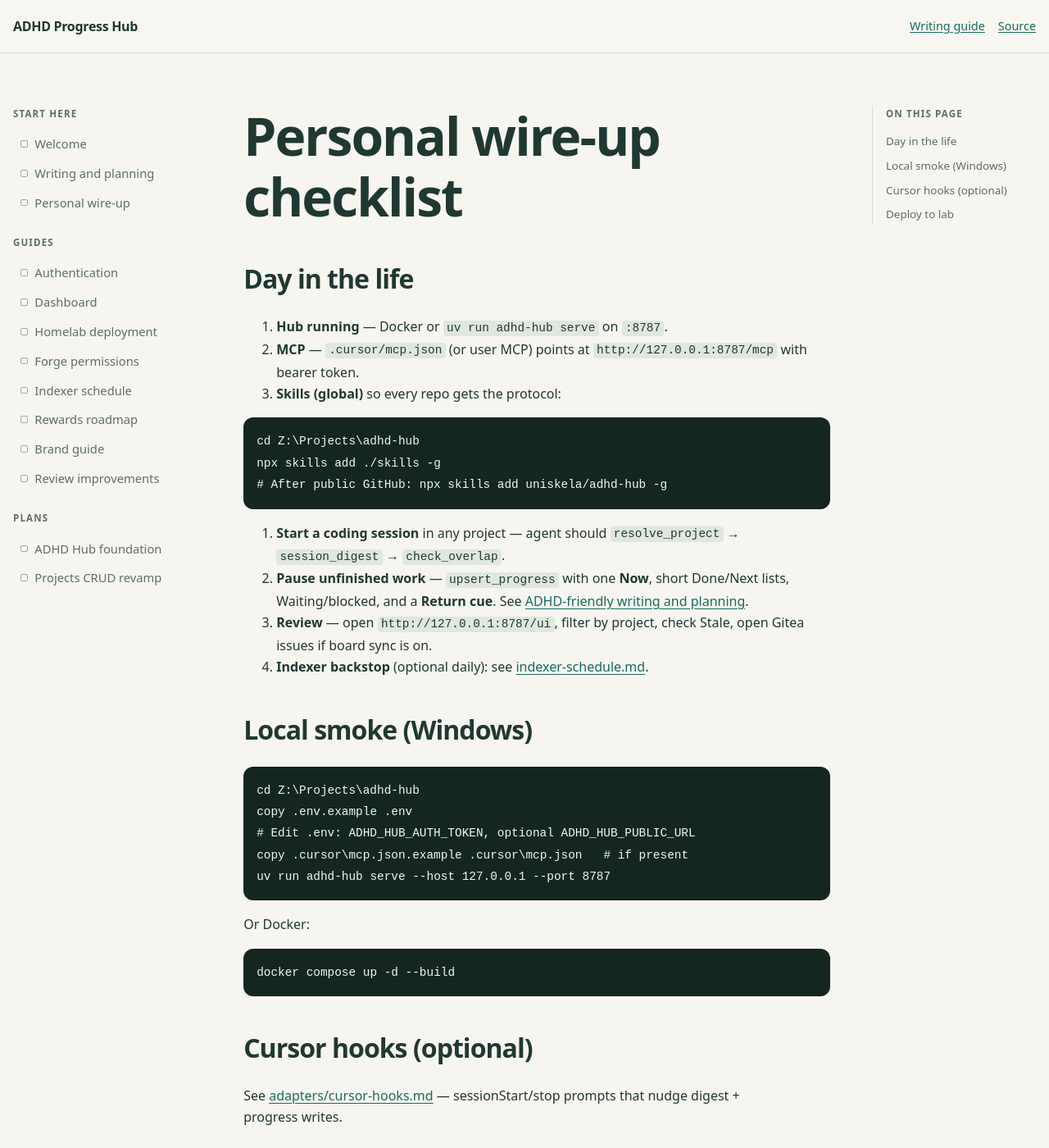
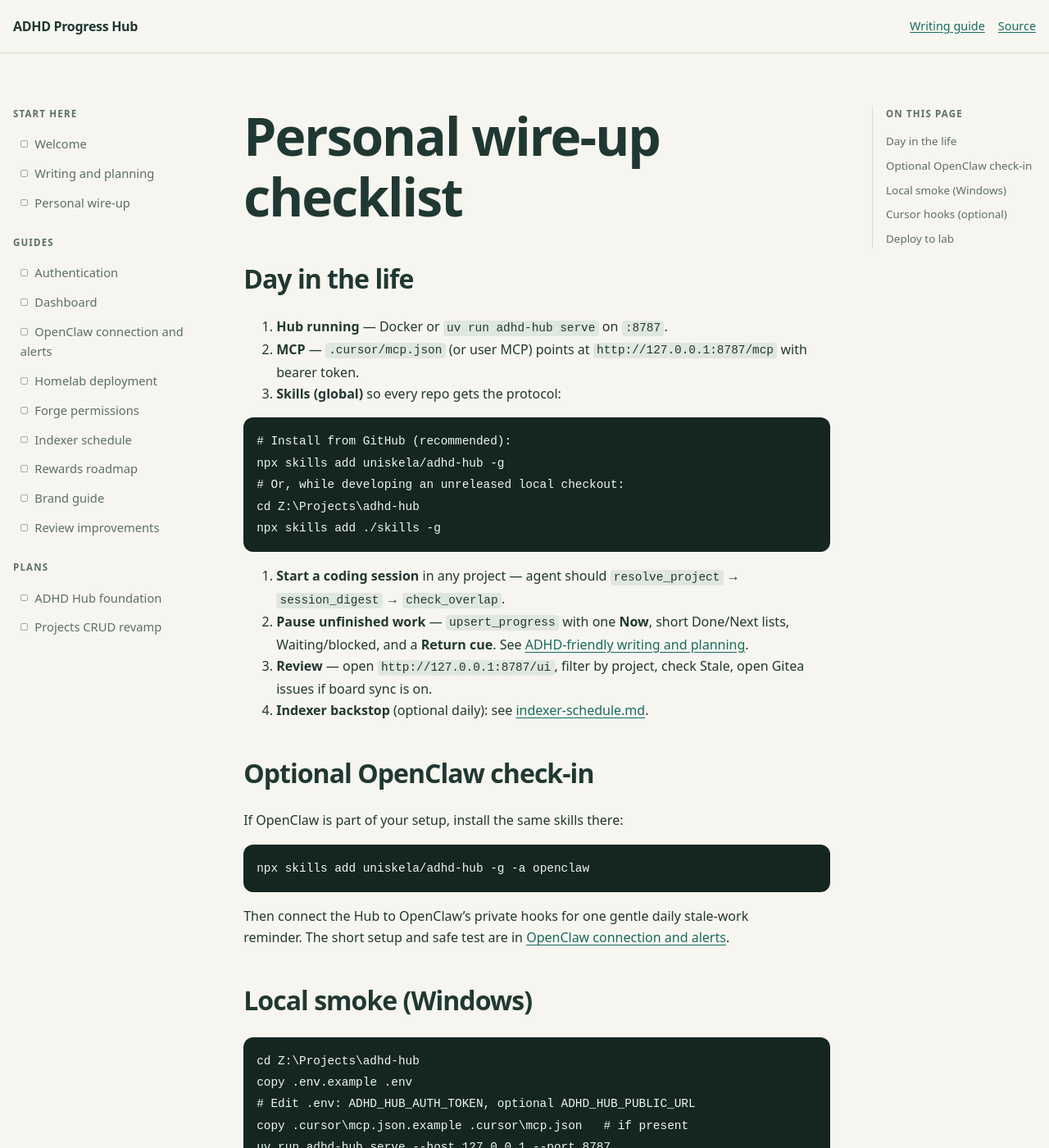
Before and after one commit to uniskela/adhd-hub, a Jekyll site: the page built from docs/personal-wireup.md, in a window 1280 px wide and 1400 px high. Shown: the whole window at 82% size. Built offline with Jekyll 4.4.1, drawn with Linux system fonts in a browser that asks for light colours; our own code applies the rules of GitHub Pages for plain Markdown files.

Commit message:
docs: add OpenClaw setup guidance

````diff
--- a/docs/_data/navigation.yml
+++ b/docs/_data/navigation.yml
@@ -13,6 +13,8 @@
       url: /authentication/
     - title: Dashboard
       url: /dashboard/
+    - title: OpenClaw connection and alerts
+      url: /openclaw/
     - title: Homelab deployment
       url: /deploy-homelab/
     - title: Forge permissions
--- a/docs/personal-wireup.md
+++ b/docs/personal-wireup.md
@@ -7,15 +7,27 @@
 3. **Skills (global)** so every repo gets the protocol:
 
 ```powershell
+# Install from GitHub (recommended):
+npx skills add uniskela/adhd-hub -g
+# Or, while developing an unreleased local checkout:
 cd Z:\Projects\adhd-hub
 npx skills add ./skills -g
-# After public GitHub: npx skills add uniskela/adhd-hub -g
 ```
 
 4. **Start a coding session** in any project — agent should `resolve_project` → `session_digest` → `check_overlap`.
 5. **Pause unfinished work** — `upsert_progress` with one **Now**, short Done/Next lists, Waiting/blocked, and a **Return cue**. See [ADHD-friendly writing and planning](adhd-friendly-writing.md).
 6. **Review** — open `http://127.0.0.1:8787/ui`, filter by project, check Stale, open Gitea issues if board sync is on.
 7. **Indexer backstop** (optional daily): see [indexer-schedule.md](indexer-schedule.md).
+
+## Optional OpenClaw check-in
+
+If OpenClaw is part of your setup, install the same skills there:
+
+```bash
+npx skills add uniskela/adhd-hub -g -a openclaw
+```
+
+Then connect the Hub to OpenClaw's private hooks for one gentle daily stale-work reminder. The short setup and safe test are in [OpenClaw connection and alerts](openclaw.md).
 
 ## Local smoke (Windows)
 
````
Also changed, not shown: adapters/openclaw.md (+1 -32 lines), docs/index.md (+1 -0 lines), docs/openclaw-page.md (added, +9 -0 lines), docs/openclaw.md (added, +62 -0 lines), src/adhd_hub/ui/index.html (+13 -2 lines), README.md.
